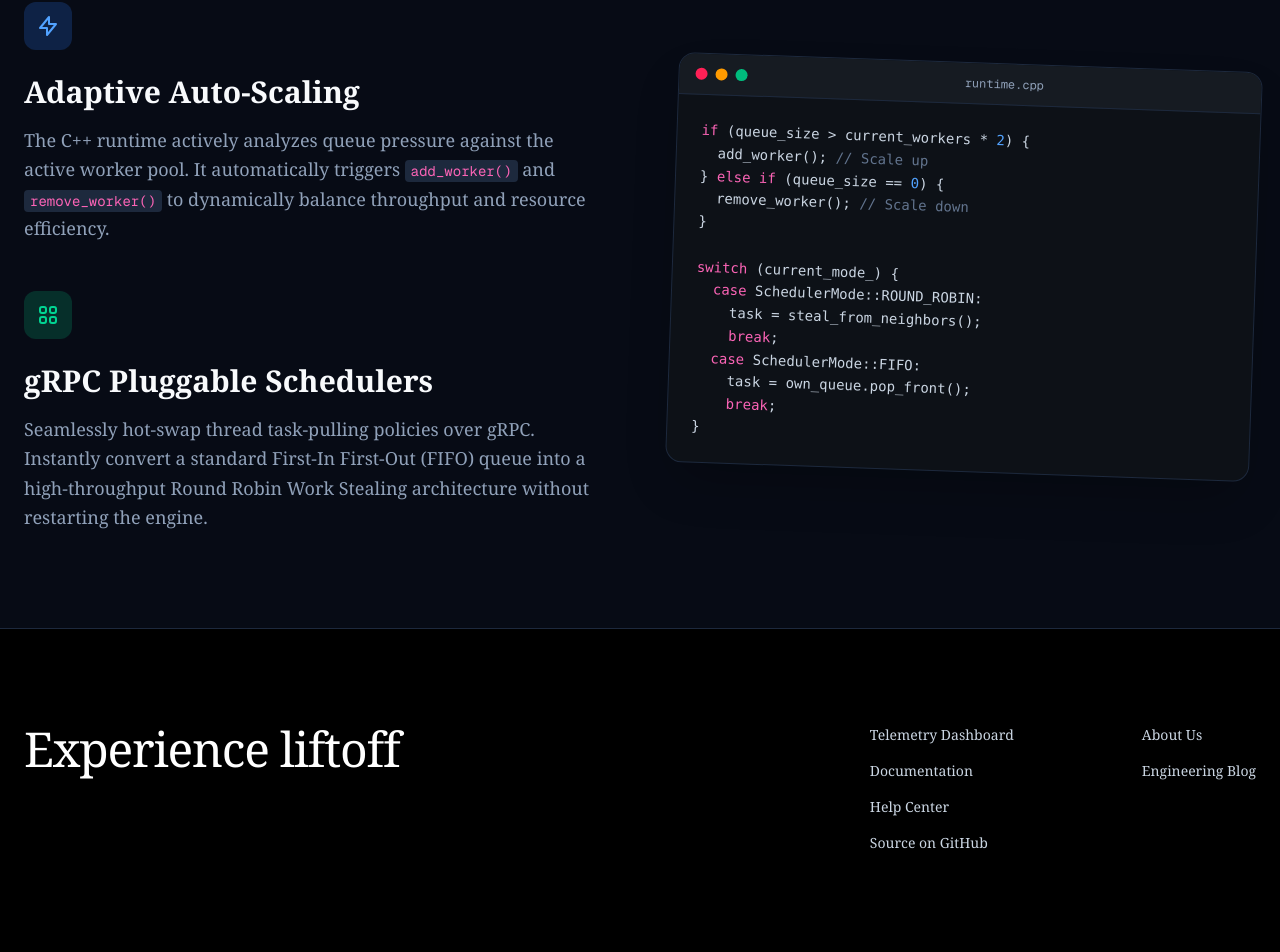
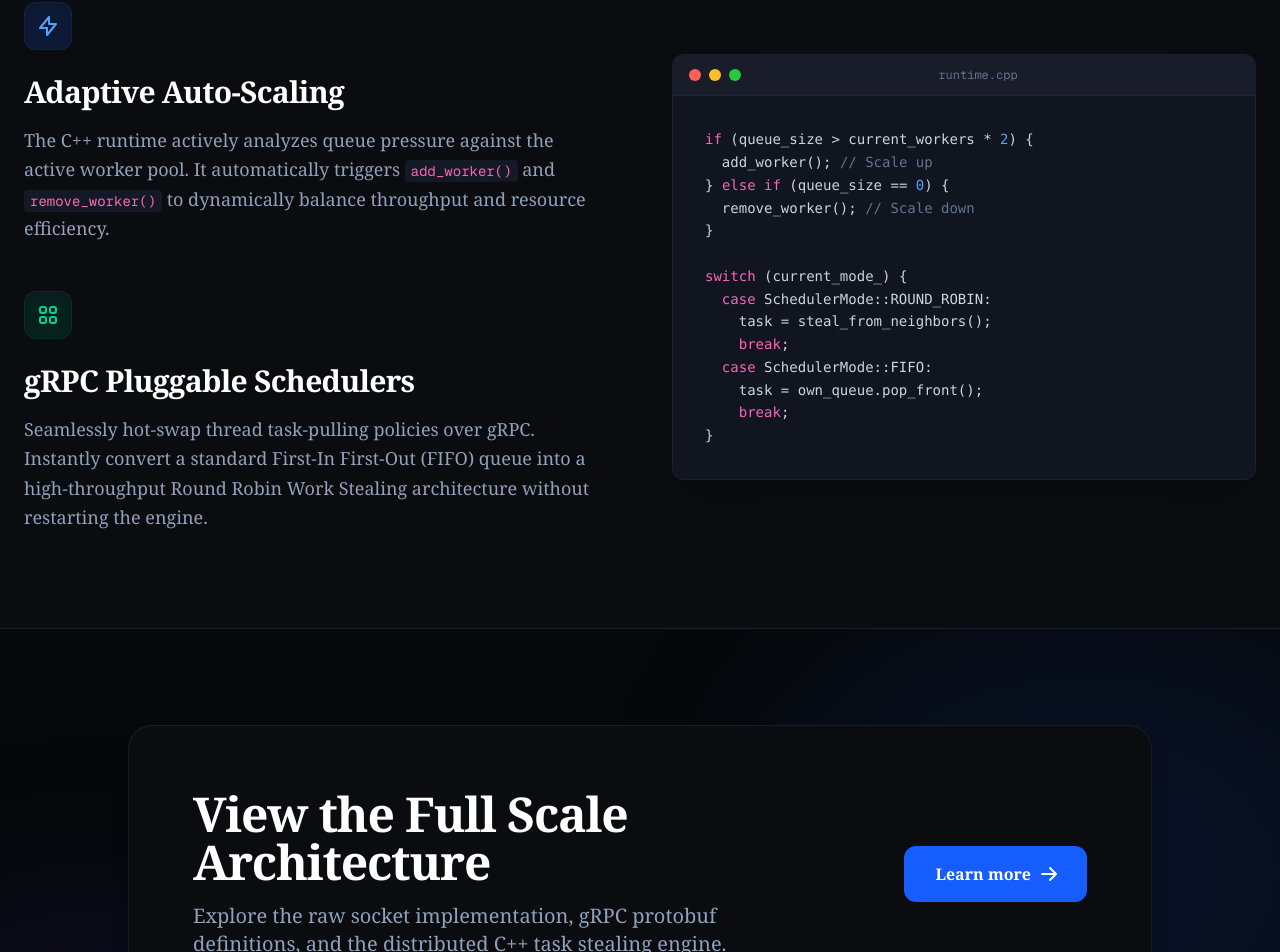
Before and after one commit to SekhSujonHaque2005/HelixRT, a Next.js app in the folder apps/frontend/: page / in a window 1280 px wide. Shown: the part 1605-2557 px from the top of the page. Built offline with nearby package versions, Linux system fonts and the light colour scheme.

Commit message:
feat: Introduce architecture CTA section, refine dark mode styling for feature grid and code block, and update header dropdown link to documentation.

```diff
--- a/apps/frontend/app/page.tsx
+++ b/apps/frontend/app/page.tsx
@@ -25,41 +25,41 @@ export default function Home() {
       <HeroSection04 />
 
       {/* Feature Grid & Mock Code Block */}
-      <section id="features" className="z-10 px-6 py-24 bg-white dark:bg-slate-900/50 border-t border-slate-200 dark:border-slate-800/50">
+      <section id="features" className="z-10 px-6 py-24 bg-[#0A0C10] border-t border-slate-800/50">
         <div className="max-w-7xl mx-auto w-full grid grid-cols-1 lg:grid-cols-2 gap-16 items-center">
 
           <div className="flex flex-col gap-12">
             <div>
-              <div className="w-12 h-12 rounded-xl bg-blue-100 dark:bg-blue-500/20 flex items-center justify-center mb-6">
-                <svg className="w-6 h-6 text-blue-600 dark:text-blue-400" fill="none" viewBox="0 0 24 24" stroke="currentColor"><path strokeLinecap="round" strokeLinejoin="round" strokeWidth={2} d="M13 10V3L4 14h7v7l9-11h-7z" /></svg>
+              <div className="w-12 h-12 rounded-xl bg-blue-900/30 flex items-center justify-center mb-6 shadow-inner border border-blue-500/10">
+                <svg className="w-6 h-6 text-blue-400" fill="none" viewBox="0 0 24 24" stroke="currentColor"><path strokeLinecap="round" strokeLinejoin="round" strokeWidth={2} d="M13 10V3L4 14h7v7l9-11h-7z" /></svg>
               </div>
-              <h2 className="text-3xl font-bold mb-4">Adaptive Auto-Scaling</h2>
-              <p className="text-lg text-slate-600 dark:text-slate-400 leading-relaxed">
-                The C++ runtime actively analyzes queue pressure against the active worker pool. It automatically triggers <code className="bg-slate-100 dark:bg-slate-800 px-1.5 py-0.5 rounded text-sm text-pink-600 dark:text-pink-400 font-mono">add_worker()</code> and <code className="bg-slate-100 dark:bg-slate-800 px-1.5 py-0.5 rounded text-sm text-pink-600 dark:text-pink-400 font-mono">remove_worker()</code> to dynamically balance throughput and resource efficiency.
+              <h2 className="text-3xl font-bold mb-4 text-white font-serif tracking-tight">Adaptive Auto-Scaling</h2>
+              <p className="text-lg text-slate-400 leading-relaxed font-serif">
+                The C++ runtime actively analyzes queue pressure against the active worker pool. It automatically triggers <code className="bg-slate-800/50 px-1.5 py-0.5 rounded text-sm text-pink-400 font-mono">add_worker()</code> and <code className="bg-slate-800/50 px-1.5 py-0.5 rounded text-sm text-pink-400 font-mono">remove_worker()</code> to dynamically balance throughput and resource efficiency.
               </p>
             </div>
 
             <div>
-              <div className="w-12 h-12 rounded-xl bg-emerald-100 dark:bg-emerald-500/20 flex items-center justify-center mb-6">
-                <svg className="w-6 h-6 text-emerald-600 dark:text-emerald-400" fill="none" viewBox="0 0 24 24" stroke="currentColor"><path strokeLinecap="round" strokeLinejoin="round" strokeWidth={2} d="M4 6a2 2 0 012-2h2a2 2 0 012 2v2a2 2 0 01-2 2H6a2 2 0 01-2-2V6zM14 6a2 2 0 012-2h2a2 2 0 012 2v2a2 2 0 01-2 2h-2a2 2 0 01-2-2V6zM4 16a2 2 0 012-2h2a2 2 0 012 2v2a2 2 0 01-2 2H6a2 2 0 01-2-2v-2zM14 16a2 2 0 012-2h2a2 2 0 012 2v2a2 2 0 01-2 2h-2a2 2 0 01-2-2v-2z" /></svg>
+              <div className="w-12 h-12 rounded-xl bg-emerald-900/30 flex items-center justify-center mb-6 shadow-inner border border-emerald-500/10">
+                <svg className="w-6 h-6 text-emerald-400" fill="none" viewBox="0 0 24 24" stroke="currentColor"><path strokeLinecap="round" strokeLinejoin="round" strokeWidth={2} d="M4 6a2 2 0 012-2h2a2 2 0 012 2v2a2 2 0 01-2 2H6a2 2 0 01-2-2V6zM14 6a2 2 0 012-2h2a2 2 0 012 2v2a2 2 0 01-2 2h-2a2 2 0 01-2-2V6zM4 16a2 2 0 012-2h2a2 2 0 012 2v2a2 2 0 01-2 2H6a2 2 0 01-2-2v-2zM14 16a2 2 0 012-2h2a2 2 0 012 2v2a2 2 0 01-2 2h-2a2 2 0 01-2-2v-2z" /></svg>
               </div>
-              <h2 className="text-3xl font-bold mb-4">gRPC Pluggable Schedulers</h2>
-              <p className="text-lg text-slate-600 dark:text-slate-400 leading-relaxed">
+              <h2 className="text-3xl font-bold mb-4 text-white font-serif tracking-tight">gRPC Pluggable Schedulers</h2>
+              <p className="text-lg text-slate-400 leading-relaxed font-serif">
                 Seamlessly hot-swap thread task-pulling policies over gRPC. Instantly convert a standard First-In First-Out (FIFO) queue into a high-throughput Round Robin Work Stealing architecture without restarting the engine.
               </p>
             </div>
           </div>
 
-          <div className="bg-[#0d1117] rounded-2xl overflow-hidden shadow-2xl border border-slate-800 w-full transform lg:rotate-2 hover:rotate-0 transition-transform duration-500">
-            <div className="flex items-center px-4 py-3 bg-[#161b22] border-b border-slate-800">
+          <div className="bg-[#111520] rounded-xl overflow-hidden shadow-2xl border border-slate-800/60 w-full transition-transform duration-500">
+            <div className="flex items-center px-4 py-3 bg-[#181D29] border-b border-slate-800/60">
               <div className="flex gap-2">
-                <div className="w-3 h-3 rounded-full bg-rose-500"></div>
-                <div className="w-3 h-3 rounded-full bg-amber-500"></div>
-                <div className="w-3 h-3 rounded-full bg-emerald-500"></div>
+                <div className="w-3 h-3 rounded-full bg-[#FF5F56]"></div>
+                <div className="w-3 h-3 rounded-full bg-[#FFBD2E]"></div>
+                <div className="w-3 h-3 rounded-full bg-[#27C93F]"></div>
               </div>
-              <div className="ml-4 text-xs font-mono text-slate-400 flex-1 text-center">runtime.cpp</div>
+              <div className="ml-4 text-xs font-mono text-slate-500 flex-1 text-center pr-10">runtime.cpp</div>
             </div>
-            <div className="p-6 text-sm font-mono leading-relaxed overflow-x-auto">
+            <div className="p-8 text-sm font-mono leading-relaxed overflow-x-auto">
               <pre className="text-slate-300">
                 <span className="text-pink-400">if</span> (queue_size {'>'} current_workers * <span className="text-blue-400">2</span>) {'{\n'}
                 {'  '}add_worker(); <span className="text-slate-500">// Scale up</span>{'\n'}
@@ -78,6 +78,34 @@ export default function Home() {
             </div>
           </div>
 
+        </div>
+      </section>
+
+      {/* Architecture CTA Section */}
+      <section className="relative py-24 px-6 overflow-hidden bg-white dark:bg-[#06080A] border-t border-slate-200 dark:border-slate-800/80">
+        {/* Abstract background shapes */}
+        <div className="absolute top-0 right-[-10%] w-[50%] h-[100%] bg-blue-600/5 dark:bg-blue-600/10 rounded-full blur-[100px] pointer-events-none" />
+        <div className="absolute bottom-[-20%] left-[-10%] w-[40%] h-[60%] bg-indigo-600/5 dark:bg-indigo-600/10 rounded-full blur-[100px] pointer-events-none" />
+
+        <div className="relative z-10 max-w-5xl mx-auto flex flex-col md:flex-row items-center justify-between gap-12 bg-slate-50 dark:bg-[#0A0C10] p-12 lg:p-16 rounded-3xl border border-slate-200 dark:border-slate-800/60 shadow-xl">
+          <div className="flex-1 text-center md:text-left">
+            <h2 className="text-4xl md:text-5xl font-black text-slate-900 dark:text-white tracking-tight mb-4">
+              View the Full Scale Architecture
+            </h2>
+            <p className="text-xl text-slate-600 dark:text-slate-400 font-serif mb-8 md:mb-0 max-w-xl">
+              Explore the raw socket implementation, gRPC protobuf definitions, and the distributed C++ task stealing engine.
+            </p>
+          </div>
+          <div className="shrink-0">
+            <Link href="/docs">
+              <button className="group relative inline-flex items-center justify-center px-8 py-4 font-bold text-white transition-all duration-200 bg-blue-600 font-serif rounded-xl hover:bg-blue-500 focus:outline-none focus:ring-2 focus:ring-offset-2 focus:ring-blue-600">
+                Learn more
+                <svg className="w-5 h-5 ml-2 -mr-1 transition-transform duration-200 group-hover:translate-x-1" fill="currentColor" viewBox="0 0 20 20" xmlns="http://www.w3.org/2000/svg">
+                  <path fillRule="evenodd" d="M10.293 3.293a1 1 0 011.414 0l6 6a1 1 0 010 1.414l-6 6a1 1 0 01-1.414-1.414L14.586 11H3a1 1 0 110-2h11.586l-4.293-4.293a1 1 0 010-1.414z" clipRule="evenodd"></path>
+                </svg>
+              </button>
+            </Link>
+          </div>
         </div>
       </section>
 
--- a/apps/frontend/components/ui/header-3.tsx
+++ b/apps/frontend/components/ui/header-3.tsx
@@ -83,12 +83,12 @@ export function Header() {
                                                 </li>
                                             ))}
                                         </ul>
-                                        <div className="p-2">
-                                            <p className="text-slate-500 dark:text-slate-400 text-sm">
+                                        <div className="p-3 bg-slate-50 dark:bg-[#0a0c10] border-t border-slate-200 dark:border-slate-800 rounded-b-md">
+                                            <p className="text-slate-500 dark:text-slate-400 text-sm flex items-center gap-1 font-serif">
                                                 View the Full Scale Architecture{" "}
                                                 <Link
-                                                    href="/#architecture"
-                                                    className="text-slate-900 dark:text-slate-100 font-medium hover:underline"
+                                                    href="/docs"
+                                                    className="text-slate-900 dark:text-white font-bold hover:underline"
                                                 >
                                                     Learn more
                                                 </Link>
```
